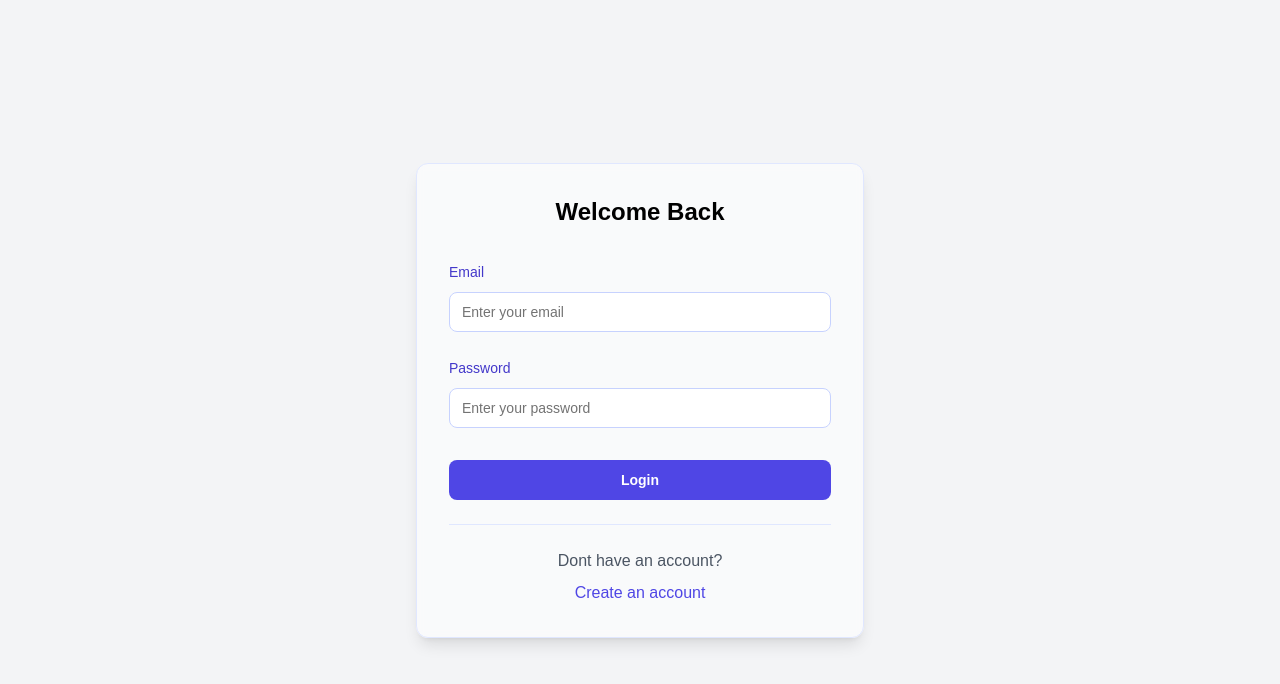
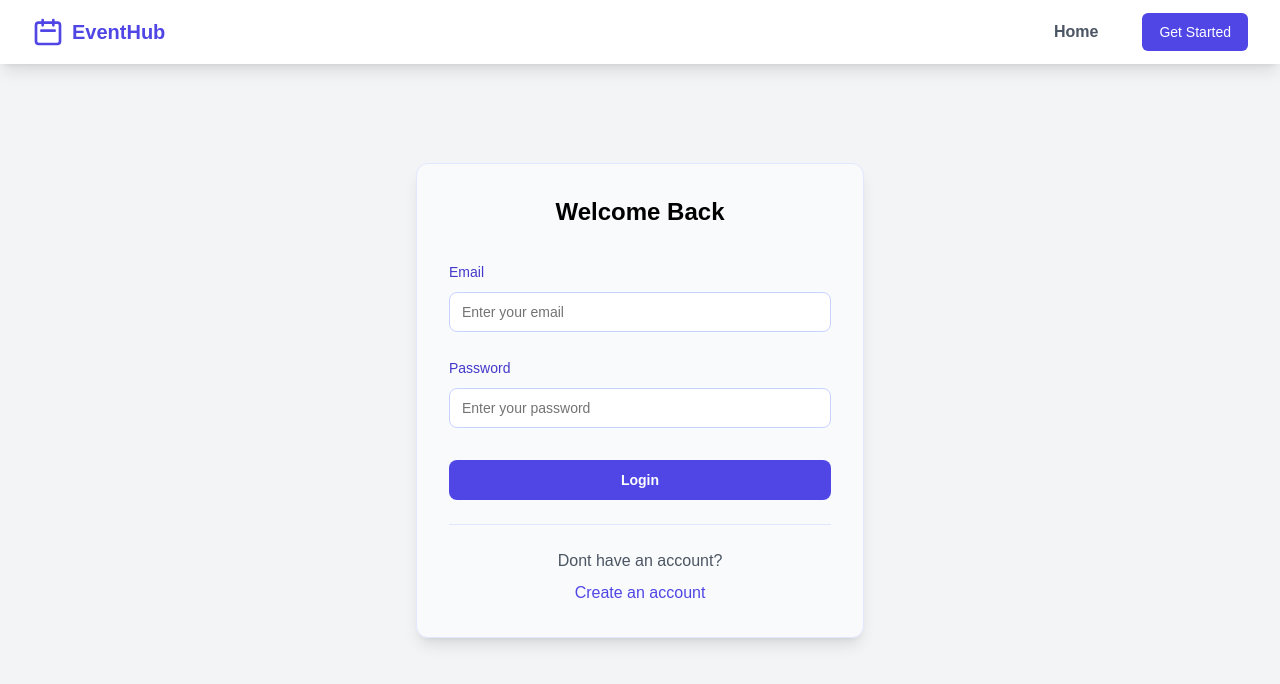
Before and after one commit to TecCurious/eventMangement-frontend, a Next.js app: page /auth/login in a window 1280 px wide. Shown: the top 684 px of the page. Built offline with nearby package versions, Linux system fonts and the light colour scheme.

Commit message:
navbar updates

```diff
--- a/src/app/auth/login/page.tsx
+++ b/src/app/auth/login/page.tsx
@@ -1,12 +1,15 @@
-"use client"
+"use client";
 import { LoginForm } from "@/components/LoginForm";
+import Navbar from "@/components/Navbar";
 
 export default function Login() {
   return (
-    <div className="flex items-center justify-center min-h-screen bg-gray-100">
+    <div>
+      <Navbar />
 
+      <div className="flex items-center justify-center min-h-screen bg-gray-100">
         <LoginForm />
-
+      </div>
     </div>
   );
 }
--- a/src/app/auth/register/page.tsx
+++ b/src/app/auth/register/page.tsx
@@ -1,10 +1,9 @@
-"use client"
+"use client";
 import { RegistrationForm } from "@/components/RegistrationForm";
 import { useEffect } from "react";
 import { useRouter } from "next/navigation";
-
+import Navbar from "@/components/Navbar";
 export default function Register() {
-
   useEffect(() => {
     fetchUserData();
   }, []);
@@ -28,20 +27,18 @@ export default function Register() {
       if (response.ok) {
         router.push("/dashboard");
       }
-      }
-
-      catch (error) {
+    } catch (error) {
       console.log("An error occurred", error);
     }
   };
 
-
   return (
+    <div>
+      <Navbar />
 
       <div className="flex items-center justify-center min-h-screen bg-gray-100">
-
         <RegistrationForm />
       </div>
-
+    </div>
   );
 }
--- a/src/app/events/page.tsx
+++ b/src/app/events/page.tsx
@@ -32,6 +32,7 @@ const EventsPage: React.FC = () => {
         if (!response.ok) {
         //   throw new Error('Failed to fetch events');
         router.push("/auth/login");
+        return;
         }
 
         const data = await response.json();
--- a/src/components/Navbar.tsx
+++ b/src/components/Navbar.tsx
@@ -85,11 +85,11 @@ export const Navbar = () => {
                 Home
               </div>
             </Link>
-            <Link href="/events">
+           {isAuthenticated && <Link href="/events">
               <div className="text-gray-600 hover:text-indigo-600 px-3 py-2 rounded-md text-md font-bold">
                 Events
               </div>
-            </Link>
+            </Link>}
             <Link href={isAuthenticated ? "/dashboard" : "/auth/register"}>
               <div className="ml-4 inline-flex items-center px-4 py-2 border border-transparent text-sm font-medium rounded-md text-white bg-indigo-600 hover:bg-indigo-700">
                 {isAuthenticated ? "Dashboard" : "Get Started"}
```
Lines whose indentation alone changed are shown as unchanged.
